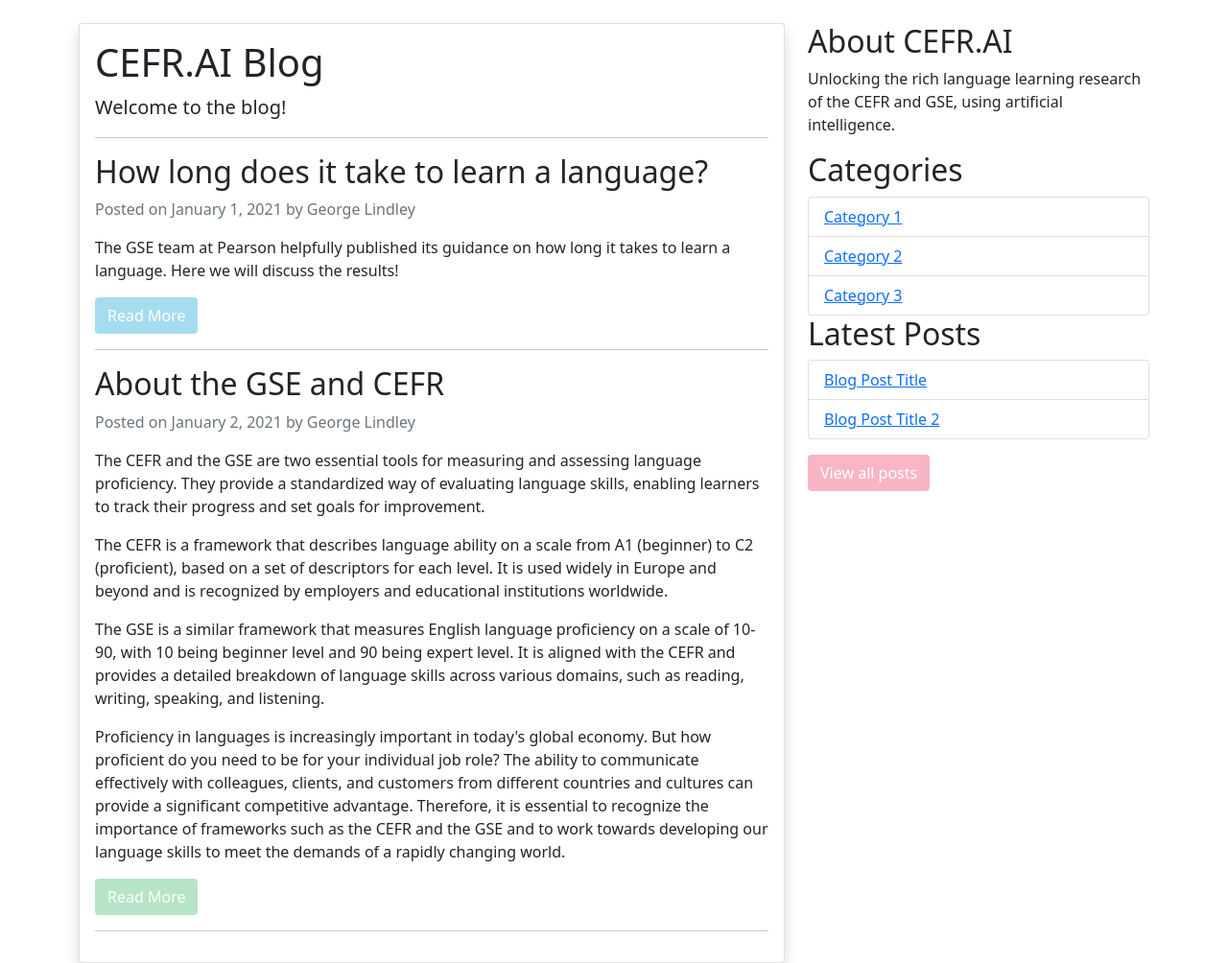
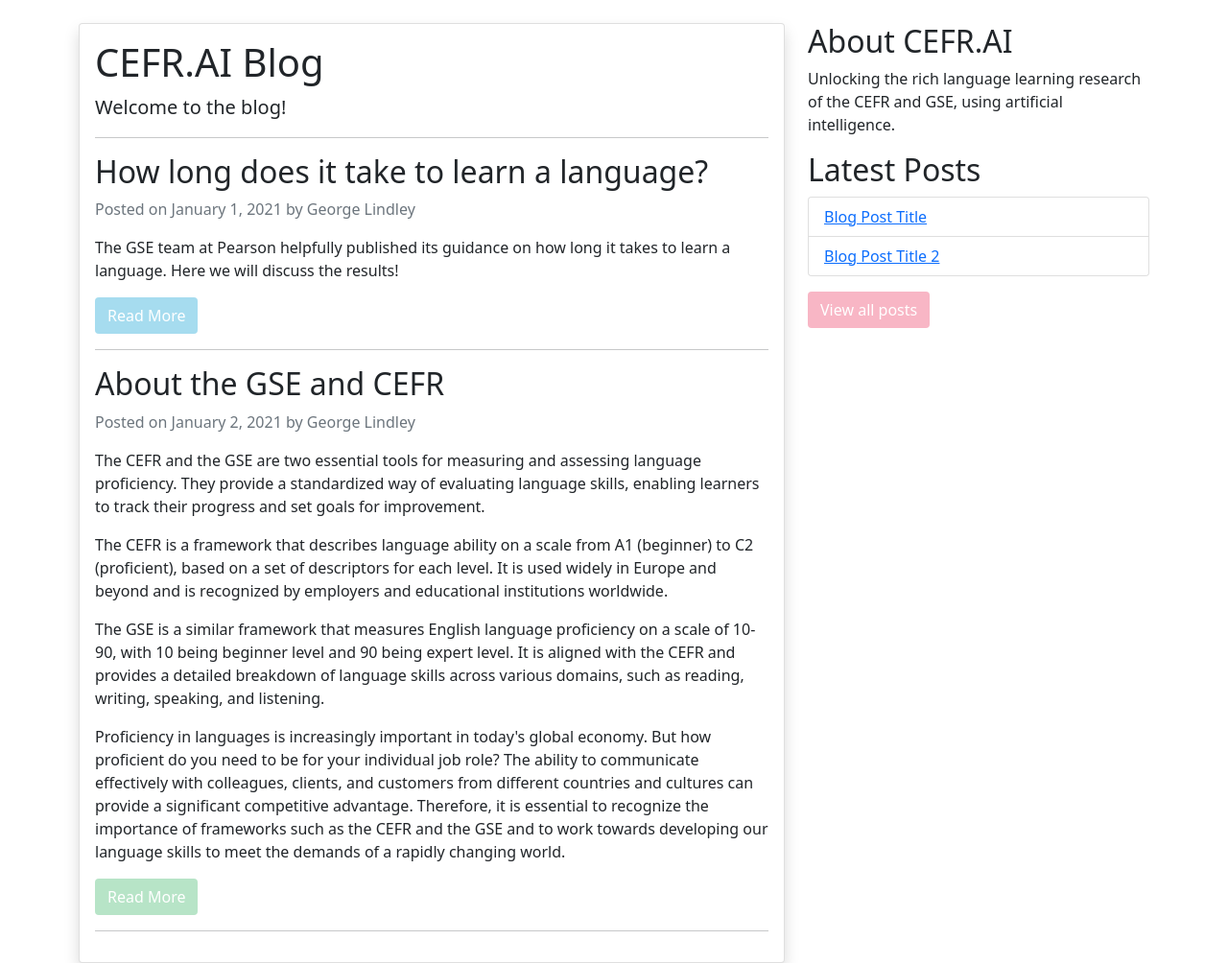
Before and after one commit to oozr/lindley.me, a Flask app: page /blog in a window 1280 px wide. Shown: the part 75-1079 px from the top of the page at 96% size. Run offline with Flask 2, Linux system fonts and the light colour scheme; some libraries are stand-ins or nearby versions.

Commit message:
updating blog

```diff
--- a/website/templates/blog.html
+++ b/website/templates/blog.html
@@ -31,12 +31,6 @@
         <div class="col-md-4">
           <h2>About CEFR.AI</h2>
           <p>Unlocking the rich language learning research of the CEFR and GSE, using artificial intelligence.</p>
-          <h2>Categories</h2>
-          <ul class="list-group">
-            <li class="list-group-item"><a href="#">Category 1</a></li>
-            <li class="list-group-item"><a href="#">Category 2</a></li>
-            <li class="list-group-item"><a href="#">Category 3</a></li>
-          </ul>
           <h2>Latest Posts</h2>
           <ul class="list-group">
             <li class="list-group-item"><a href="#">Blog Post Title</a></li>
```
